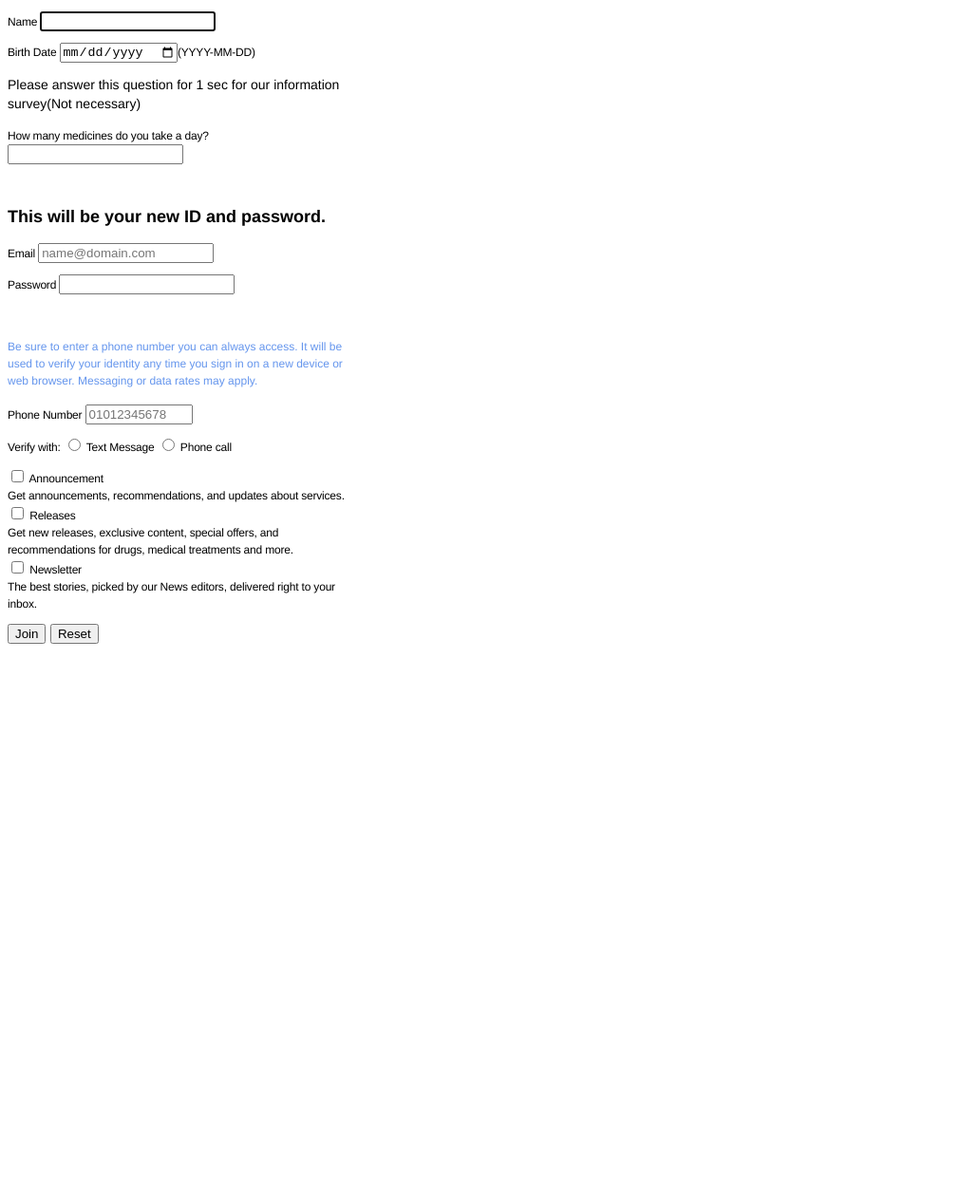
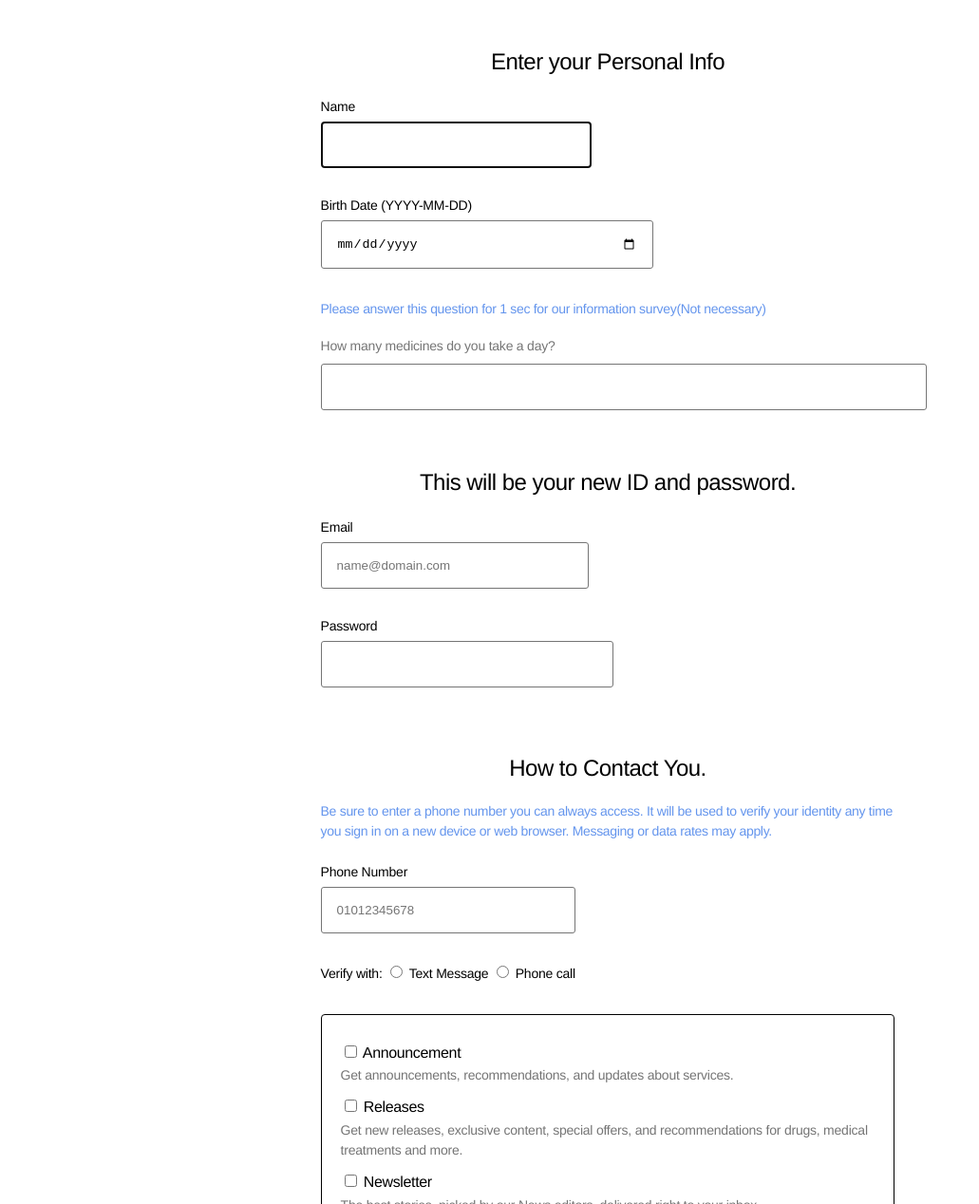
Before and after one commit to 2018155010/HomeworkRepository, a plain HTML site: page LAB2/signup.html in a window 1280 px wide. Shown: the part 117-1385 px from the top of the page at 95% size, without its empty margins (0-1031 px from the left). Before the commit the page ends 803 px from the top, so only its background shows below. Drawn offline with Linux system fonts and the light colour scheme.

Commit message:
change style

```diff
--- a/LAB2/main.css
+++ b/LAB2/main.css
@@ -2,38 +2,162 @@ html{
     font-family: Helvetica, sans-serif;
 }
 body{
-    max-width: 360px;
     align-items: center;
+    padding-left: 10%;
+    padding-right: 10%;
 }
+div{
+    display: block;
+    float: center;
+    text-align: left;
+    margin-left: 20%;
+    margin-right: 20%;
+    margin-top: 10px;
+    margin-bottom: 10px;
+    padding-top: 4px;
+    padding-bottom: 4px;
+}
+#selection{
+    margin-top: -0.15em;
+    padding: 16px;
+    padding-top: 30px;
+    padding-left: 20px;
+    background-color: rgb(255, 255, 255);
+    border: 1px solid #000000;
+    border-radius: 4px;
+}
+
 h1{
-    font-size: 24px;
+    font-size: 38px;
+    font-weight: bold;
     line-height: 1.0;
+    text-align: center;
+    letter-spacing: -0.011em;
+    margin-bottom: -0.100em;
+
 }
 h2{
-    font-size: 18px;
-    font-weight:600;
+    font-size: 24px;
+    font-weight:500;
     line-height: 1.3;
+    text-align: center;
+    letter-spacing: -0.022em;
 }
 h3{
-    font-size: 14px;
+    font-size: 16px;
     font-weight:400;
     line-height: 1.4;
+    text-align: center;
+    letter-spacing: -0.022em;
 }
 h4{
-    font-size:12px;
+    font-size:14px;
     font-weight:lighter;
     line-height:1.5;
+    letter-spacing: -0.022em;
     color:cornflowerblue
 }
+h5{
+    display: block;
+    width: 100%;
+    font-size: 14px;
+    font-weight: 500;
+    letter-spacing: -0.016em;
+    width:fit-content;
+    height:fit-content;
+}
+h6{
+    font-size: 16px;
+    font-weight:400;
+    margin-top: -0.1em;
+    margin-bottom: -0.6em;
+    letter-spacing: -0.022em;
+}
 p{
-    font-size: 12px;
-    font-weight: 400;
+    font-size: 14px;
+    font-weight: 300;
+    color: #757575;
     line-height: 1.5;
     letter-spacing: -0.016em;
-}
-p{
-    padding-right: 0.2em;
 }
 a{
     color: cornflowerblue;
 }
+
+input[type=text] {
+    width: 100%;
+    margin: 8px 0;
+    padding: 16px 16px;
+    display: inline-block;
+    border: 1px solid #757575;
+    border-radius: 3px;
+}
+
+input[type=email] {
+    width: 100%;
+    margin: 8px 0;
+    padding: 16px 16px;
+    display: inline-block;
+    border: 1px solid #757575;
+    border-radius: 3px;
+}
+
+input[type=password] {
+    width: 100%;
+    margin: 8px 0;
+    padding: 16px 16px;
+    display: inline-block;
+    border: 1px solid #757575;
+    border-radius: 3px;
+}
+
+input[type=date] {
+    width: 100%;
+    margin: 8px 0;
+    padding: 16px 16px;
+    display: inline-block;
+    border: 1px solid #757575;
+    border-radius: 3px;
+}
+
+input[type=tel] {
+    width: 100%;
+    margin: 8px 0;
+    padding: 16px 16px;
+    display: inline-block;
+    border: 1px solid #757575;
+    border-radius: 3px;
+}
+
+input[type=number] {
+    width: 100%;
+    margin: 8px 0;
+    padding: 16px 16px;
+    display: inline-block;
+    border: 1px solid #757575;
+    border-radius: 3px;
+}
+
+input[type=submit]{
+    width: 100%;
+    background-color: black;
+    color: white;
+    font-size: 14px;
+    padding: 16px 16px;
+    margin: 4px 0;
+    border: none;
+    border-radius: 3px;
+    cursor: pointer;
+}
+
+input[type=reset]{
+    width: 100%;
+    background-color: black;
+    color: white;
+    font-size: 14px;
+    padding: 16px 16px;
+    margin: 4px 0;
+    border: none;
+    border-radius: 3px;
+    cursor: pointer;
+}
--- a/LAB2/signup.html
+++ b/LAB2/signup.html
@@ -6,59 +6,90 @@
         <title>Sign Up Page</title>
     </head>
     <body>
+            <div>
                 <h1>Create Your ID</h1>
                 <h3>Do you already have an ID? <a href="login.html">Log in</a></h4>
+                </div>
+            <div>
                 <form method = "GET" action = "signup.html">
                     <h2>Enter your Personal Info</h2>
+                    <h5>
+                        <label for="name">Name</label>
+                        <input id = "name" type = "text" autofocus required>
+                    </h5>
+                    <h5>
+                        <label for="birthday">Birth Date (YYYY-MM-DD)</label>
+                        <input id = "birthday" type = "date" required>
+                    </h5>
+                    <h4>Please answer this question for 1 sec for our information survey(Not necessary)</h4>
                     <p>
-                <label>Name <input name = "name" type = "text" autofocus required></label>
+                        <label for="pills">How many medicines do you take a day?</label>
+                        <input id = "pills" type="number" step="1" min="0">
                     </p>
-            <p>
-                <label>Birth Date <input name = "birthday" type = "date" required></label>(YYYY-MM-DD)
-            </p>
-            <h3>Please answer this question for 1 sec for our information survey(Not necessary)</h3>
-            <p>
-                <label>How many medicines do you take a day? <input name = "pills" type="number" step="1" min="0"></label>
-            </p>
-            <br>
+                </form>
+            </div>
+            <div>
+                <form method = "GET" action = "signup.html">
                     <h2>This will be your new ID and password.</h2>
-            <p>
-                <label>Email <input name = "email" type = "email" placeholder = "name@domain.com" required></label>
-            </p>
-            <p>
-                <label>Password <input name = "password" type="password" required></label>
-            </p>
-            <br>
+                    <h5>
+                        <label for="email">Email</label>
+                        <input id = "email" type = "email" placeholder = "name@domain.com" required>
+                    </h5>
+                    <h5>
+                        <label for="password">Password</label>
+                        <input id = "password" type="password" required>
+                    </h5>
+                </form>
+            </div>
+            <div>
+                <h2>How to Contact You.</h2>
+                <form method = "GET" action = "signup.html">
                     <h4>Be sure to enter a phone number you can always access.
                         It will be used to verify your identity any time you sign in on a new device or web browser.
                         Messaging or data rates may apply.
                     </h4>
-            <p>
-                <label>Phone Number <input name = "number" type = "tel" placeholder = "01012345678" pattern = "[0-9]{10}" size="11" required /></label>
-            </p>
-            <p>
+                    <h5>
+                        <label for="pNumber">Phone Number</label>
+                        <input id = "pNumber" type = "tel" placeholder = "01012345678" pattern = "[0-9]{10}" size="11" required /></label>
+                    </h5>
+                    <h5>
                         Verify with:
                         <input type="radio" id="text" name = "verify">
-                <label for="Accept">Text Message</label>
+                        <label for="text">Text Message</label>
                         <input type = "radio" id="call" name = "verify">
-                <label for="Disagree">Phone call</label>
+                        <label for="call">Phone call</label>
+                    </h5>
+                </form>
+            </div>
+            <div id="selection">
+                <form method = "GET" action="signup.html">
+                    <h6>
+                        <input type="checkbox" id="announcement" name="announcement" value="announcement">
+                        <label for="announcement">Announcement</label>
+                    </h6>
+                    <p>
+                        Get announcements, recommendations, and updates about services.
                     </p>
+                    <h6>
+                        <input type="checkbox" id="releases" name="releases" value="releases">
+                        <label for="releases">Releases</label>
+                    </h6>
                     <p>
-                <input type="checkbox" id="announcement" name="announcement" value="announcement">
-                <label for="announcement">Announcement</label><br>
-                Get announcements, recommendations, and updates about services.<br>
-                <input type="checkbox" id="releases" name="releases" value="releases">
-                <label for="releases">Releases</label><br>
-                Get new releases, exclusive content, special offers, and recommendations for drugs, medical treatments and more.<br>
+                        Get new releases, exclusive content, special offers, and recommendations for drugs, medical treatments and more.
+                    </p>
+                    <h6>
                         <input type="checkbox" id="newsletter" name="newsletter" value="newsletter">
-                <label for="newsletter">Newsletter</label><br>
-                The best stories, picked by our News editors, delivered right to your inbox.<br>
+                        <label for="newsletter">Newsletter</label>
+                    </h6>
+                    <p>
+                        The best stories, picked by our News editors, delivered right to your inbox.
                     </p>
-
+                </form>
+            </div>
+            <div>
                 <input type = "submit" value="Join">
                 <input type = "reset" value="Reset">
-
-        </form>
+            </div>
 
     </body>
 </html>
```
Also changed, not shown: LAB2/login.html (+6 -5 lines). Lines whose indentation alone changed are shown as unchanged.
